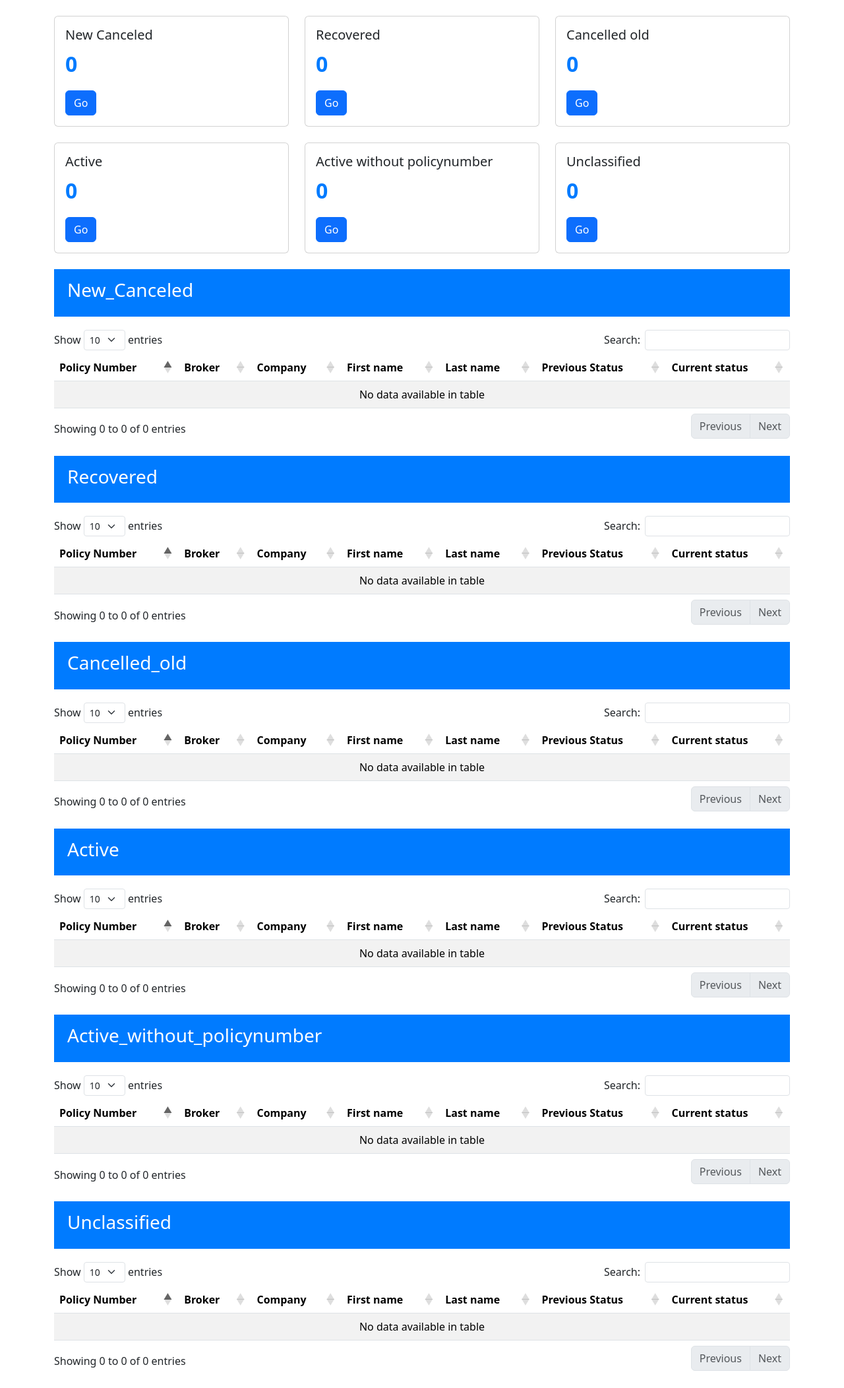
After one commit to Danny7w7/excel-comp-Tool, a Django app: page /show_comparative/ in a window 1280 px wide. The commit adds this page. Shown: the whole page at 66% size. Run offline with Django 5.2, Linux system fonts and the light colour scheme; data that the repository does not hold is empty; some libraries are stand-ins or nearby versions.

Commit message:
Add module show comparative report

```diff
--- a/excelcomp/templates/index.html
+++ b/excelcomp/templates/index.html
@@ -8,8 +8,7 @@
         <meta name="viewport" content="width=device-width, initial-scale=1, shrink-to-fit=no" />
 
         <!-- Bootstrap CSS v5.2.1 -->
-        <link href="https://cdn.jsdelivr.net/npm/bootstrap@5.3.2/dist/css/bootstrap.min.css" rel="stylesheet" integrity="sha384-T3c6CoIi6uLrA9TneNEoa7RxnatzjcDSCmG1MXxSR1GAsXEV/Dwwykc2MPK8M2HN" crossorigin="anonymous" />
-
+        <link href="https://cdn.jsdelivr.net/npm/bootstrap@5.3.2/dist/css/bootstrap.min.css" rel="stylesheet" integrity="sha384-T3c6CoIi6uLrA9TneNEoa7RxnatzjcDSCmG1MXxSR1GAsXEV/Dwwykc2MPK8M2HN" crossorigin="anonymous"/>
         <link rel="stylesheet" href="{% static 'css/index.css' %}">
     </head>
 
@@ -45,6 +44,8 @@
                     </div>
                     <div class="text-center">
                         <button id="btnSubmit" type="submit" class="btn btn-primary mb-4">Submit</button>
+                        <a hidden id="show_report" class="btn btn-primary mb-4" href="{% url 'show_comparative' %}" role="button">Show</a>
+
                     </div>
                 </div>
             </form>
--- /dev/null
+++ b/excelcomp/templates/show_comparative.html
@@ -0,0 +1,148 @@
+<!DOCTYPE html>
+<html lang="en">
+
+<head>
+  <meta charset="utf-8">
+  <meta name="viewport" content="width=device-width, initial-scale=1">
+  <title>Final Output</title>
+  <meta name="description" content="Client Dashboard">
+  <link href="https://cdn.jsdelivr.net/npm/bootstrap@5.3.2/dist/css/bootstrap.min.css" rel="stylesheet">
+  <link rel="stylesheet" href="https://cdn.datatables.net/1.11.5/css/dataTables.bootstrap5.min.css">
+  <style>
+    .card {
+      transition: transform 0.3s ease;
+    }
+
+    .card:hover {
+      transform: translateY(-5px);
+    }
+
+    .card-text {
+      font-size: 2em;
+      font-weight: bold;
+      color: #007bff;
+    }
+
+    .header {
+      background-color: #007bff;
+      color: white;
+      padding: 15px 20px;
+      margin-bottom: 20px;
+    }
+  </style>
+</head>
+
+<body>
+  <div class="container mt-4">
+    <div class="row row-cols-1 row-cols-md-3 g-4 mb-4">
+      <div class="col">
+        <div class="card h-100">
+          <div class="card-body">
+            <h5 class="card-title">New Canceled</h5>
+            <p class="card-text">{{ clients.New_Canceled|length }}</p>
+            <a href="#New_Canceled_link" class="btn btn-primary">Go</a>
+          </div>
+        </div>
+      </div>
+      <div class="col">
+        <div class="card h-100">
+          <div class="card-body">
+            <h5 class="card-title">Recovered</h5>
+            <p class="card-text">{{ clients.Recovered|length }}</p>
+            <a href="#Recovered_link" class="btn btn-primary">Go</a>
+          </div>
+        </div>
+      </div>
+      <div class="col">
+        <div class="card h-100">
+          <div class="card-body">
+            <h5 class="card-title">Cancelled old</h5>
+            <p class="card-text">{{ clients.Cancelled_old|length }}</p>
+            <a href="#Cancelled_old_link" class="btn btn-primary">Go</a>
+          </div>
+        </div>
+      </div>
+      <div class="col">
+        <div class="card h-100">
+          <div class="card-body">
+            <h5 class="card-title">Active</h5>
+            <p class="card-text">{{ clients.Active|length }}</p>
+            <a href="#Active_link" class="btn btn-primary">Go</a>
+          </div>
+        </div>
+      </div>
+      <div class="col">
+        <div class="card h-100">
+          <div class="card-body">
+            <h5 class="card-title">Active without policynumber</h5>
+            <p class="card-text">{{ clients.Active_without_policynumber|length }}</p>
+            <a href="#Active_without_policynumber_link" class="btn btn-primary">Go</a>
+          </div>
+        </div>
+      </div>
+      <div class="col">
+        <div class="card h-100">
+          <div class="card-body">
+            <h5 class="card-title">Unclassified</h5>
+            <p class="card-text">{{ clients.Unclassified|length }}</p>
+            <a href="#Unclassified_link" class="btn btn-primary">Go</a>
+          </div>
+        </div>
+      </div>
+    </div>
+
+    <main>
+      {% for category, client_list in clients.items %}
+      <div class="header">
+        <h3 id="{{ category }}_link">{{ category }}</h3>
+      </div>
+      <div class="table-responsive mb-4">
+        <table id="{{ category }}" class="table table-striped table-hover">
+          <thead>
+            <tr>
+              <th>Policy Number</th>
+              <th>Broker</th>
+              <th>Company</th>
+              <th>First name</th>
+              <th>Last name</th>
+              <th>Previous Status</th>
+              <th>Current status</th>
+            </tr>
+          </thead>
+          <tbody>
+            {% for client in client_list %}
+            <tr>
+              <td>{{ client.policy_number }}</td>
+              <td>{{ client.broker }}</td>
+              <td>{{ client.agency_name }}</td>
+              <td>{{ client.first_name }}</td>
+              <td>{{ client.last_name }}</td>
+              <td>{{ client.previous_status }}</td>
+              <td>{{ client.current_status }}</td>
+            </tr>
+            {% endfor %}
+          </tbody>
+        </table>
+      </div>
+      {% endfor %}
+    </main>
+  </div>
+
+  <script src="https://code.jquery.com/jquery-3.6.0.min.js"></script>
+  <script src="https://cdn.jsdelivr.net/npm/bootstrap@5.3.2/dist/js/bootstrap.bundle.min.js"></script>
+  <script src="https://cdn.datatables.net/1.11.5/js/jquery.dataTables.min.js"></script>
+  <script src="https://cdn.datatables.net/1.11.5/js/dataTables.bootstrap5.min.js"></script>
+  {% for category, client_list in clients.items %}
+  <script>
+    $(document).ready(function () {
+      $('#{{ category }}').DataTable({
+        responsive: true,
+        pageLength: 10,
+        lengthMenu: [[10, 25, 50, -1], [10, 25, 50, "All"]]
+      });
+    });
+  </script>
+  {% endfor %}
+</body>
+
+</html>
--- a/excelcomp/views.py
+++ b/excelcomp/views.py
@@ -1,3 +1,5 @@
+from django.contrib.auth import authenticate, login, logout
+from django.contrib.auth.decorators import login_required
 from django.shortcuts import redirect, render, HttpResponse
 
 from .models import *
@@ -9,12 +11,36 @@ import openpyxl
 from openpyxl import Workbook, load_workbook
 from openpyxl.styles import PatternFill
 import os
+import math
 
 from datetime import datetime, timedelta
 
 
 # Create your views here.
 
+# Auth
+def login_(request):
+    if request.user.is_authenticated:
+        return redirect(index)
+    if request.method == 'POST':
+        username = request.POST['username']
+        password = request.POST['password']
+        user = authenticate(username=username, password=password)
+        if user is not None:
+            login(request, user)
+            return redirect(index)
+        else:
+            msg = 'Wrong data, try again'
+            return render(request, 'login.html', {'msg':msg})
+    else:
+        return render(request, 'login.html')
+
+def logout_(request):
+    logout(request)
+    return redirect(index)
+
+
+@login_required(login_url='/login')
 def index(request):
     if request.method == 'POST':
         dfs = []
@@ -34,14 +60,41 @@ def index(request):
         return generate_excel(dfs, request, get_last_8_letters(request.FILES['file1'].name), file)
     return render(request, 'index.html')
 
+def show_comparative(request):
+    supps = InsxCloudSupp.objects.all()
+    exceptions = []
+    policyNumberDict = {}
+
+    for supp in supps:
+        if supp.issuerPolicyNumber == '':
+            exceptions.append(supp)
+        else:
+            if supp.issuerPolicyNumber not in policyNumberDict:
+                policyNumberDict[supp.issuerPolicyNumber] = []
+            policyNumberDict[supp.issuerPolicyNumber].append(supp)
+
+    current_monday, previous_monday = get_two_mondays(datetime.now())
+    clients = classify_policies(policyNumberDict, current_monday, previous_monday)
+    context = {
+        'clients': clients,
+        'current_monday': current_monday,
+        'previous_monday': previous_monday
+    }
+    return render(request, 'show_comparative.html', context)
+
 def client_report(df):
     df.columns = df.columns.str.strip()
     filtered_df = df[df['Provider Status'] != 'Active']
     remaining_df = df[df['Provider Status'] == 'Active']
     for index, row in df.iterrows():
-        print(row['Date Submitted'])
         supp = InsxCloudSupp()
-        supp.issuerPolicyNumber = row['Issuer Policy Number']
+
+        if pd.isna(row['Issuer Policy Number']) or math.isnan(row['Issuer Policy Number']):
+            supp.issuerPolicyNumber = None
+        else:
+            supp.issuerPolicyNumber = int(row['Issuer Policy Number'])
+
+        print(supp.issuerPolicyNumber)
         supp.status = row['Provider Status']
         supp.firstName = row['First Name']
         supp.lastName = row['Last Name']
@@ -340,6 +393,54 @@ def generate_excel(dfs, request, nameUwU, file=None):
 
     return response
 
+def is_cancelled_or_terminated(status):
+    return status in ["Cancelled", "Terminated", None]
+
+def classify_policy(s1_status, s2_status):
+    if s1_status is None and s2_status == "Active":
+        return "Active_without_policynumber"
+    elif is_cancelled_or_terminated(s1_status) and s2_status == "Active":
+        return "New_Canceled"
+    elif s1_status == "Active" and is_cancelled_or_terminated(s2_status):
+        return "Recovered"
+    elif is_cancelled_or_terminated(s1_status) and is_cancelled_or_terminated(s2_status):
+        return "Cancelled_old"
+    elif s1_status == "Active" and s2_status == "Active":
+        return "Active"
+    else:
+        return "Unclassified"
+
+def classify_policies(policyNumberDict, current_monday, previous_monday):
+    classification = {
+        "New_Canceled": [],
+        "Recovered": [],
+        "Cancelled_old": [],
+        "Active": [],
+        "Active_without_policynumber": [],
+        "Unclassified": []
+    }
+    for policy_number, supps in policyNumberDict.items():
+        current_supp = next((supp for supp in supps if supp.uploadDate == current_monday), None)
+        previous_supp = next((supp for supp in supps if supp.uploadDate == previous_monday), None)
+
+        s1_status = current_supp.status if current_supp else None
+        s2_status = previous_supp.status if previous_supp else None
+
+        category = classify_policy(s1_status, s2_status)
+
+        client_info = {
+            'policy_number': policy_number,
+            'broker': current_supp.broker if current_supp else (previous_supp.broker if previous_supp else ''),
+            'agency_name': current_supp.agencyName if current_supp else (previous_supp.agencyName if previous_supp else ''),
+            'first_name': current_supp.firstName if current_supp else (previous_supp.firstName if previous_supp else ''),
+            'last_name': current_supp.lastName if current_supp else (previous_supp.lastName if previous_supp else ''),
+            'previous_status': s2_status or 'Not policy',
+            'current_status': s1_status or 'Not policy'
+        }
+
+        classification[category].append(client_info)
+
+    return classification
 
 def get_extension(file):
     file_name, extension = os.path.splitext(file.name)
@@ -361,3 +462,11 @@ def get_mondays(start_date, end_date):
         current_date += timedelta(days=1)
 
     return mondays
+
+def get_two_mondays(date):
+    day_of_week = date.weekday()
+    days_to_monday = timedelta(days=-day_of_week)
+    current_monday = date + days_to_monday
+    previous_monday = current_monday - timedelta(days=7)
+
+    return current_monday.date(), previous_monday.date()
--- a/project/settings.py
+++ b/project/settings.py
@@ -47,6 +47,9 @@ INSTALLED_APPS = [
     'django.contrib.staticfiles',
     'excelcomp'
 ]
+
+#Configuration to use own user model
+AUTH_USER_MODEL = 'excelcomp.Users'
 
 MIDDLEWARE = [
     'django.middleware.security.SecurityMiddleware',
--- a/project/urls.py
+++ b/project/urls.py
@@ -21,4 +21,7 @@ from excelcomp import views
 urlpatterns = [
     path('admin/', admin.site.urls),
     path('', views.index, name='index'),
+    path('show_comparative/', views.show_comparative, name='show_comparative'),
+    path('login/', views.login_, name='login'),
+    path('logout/', views.logout_, name='logout')
 ]
--- a/static/js/script.js
+++ b/static/js/script.js
@@ -23,9 +23,11 @@ function createFileInputs(text1, text2) {
     if (text1 === undefined) {
         container.innerHTML = ''
         document.getElementById("btnSubmit").textContent = 'Generate'
+        document.getElementById('show_report').hidden = false
         return;
     }else{
         document.getElementById("btnSubmit").textContent = 'Submit'
+        document.getElementById('show_report').hidden = true
     }
 
     const outerDiv = document.createElement("div");
```
Also changed, not shown: excelcomp/models.py (+7 -0 lines), excelcomp/templates/login.html (added, +45 -0 lines).
